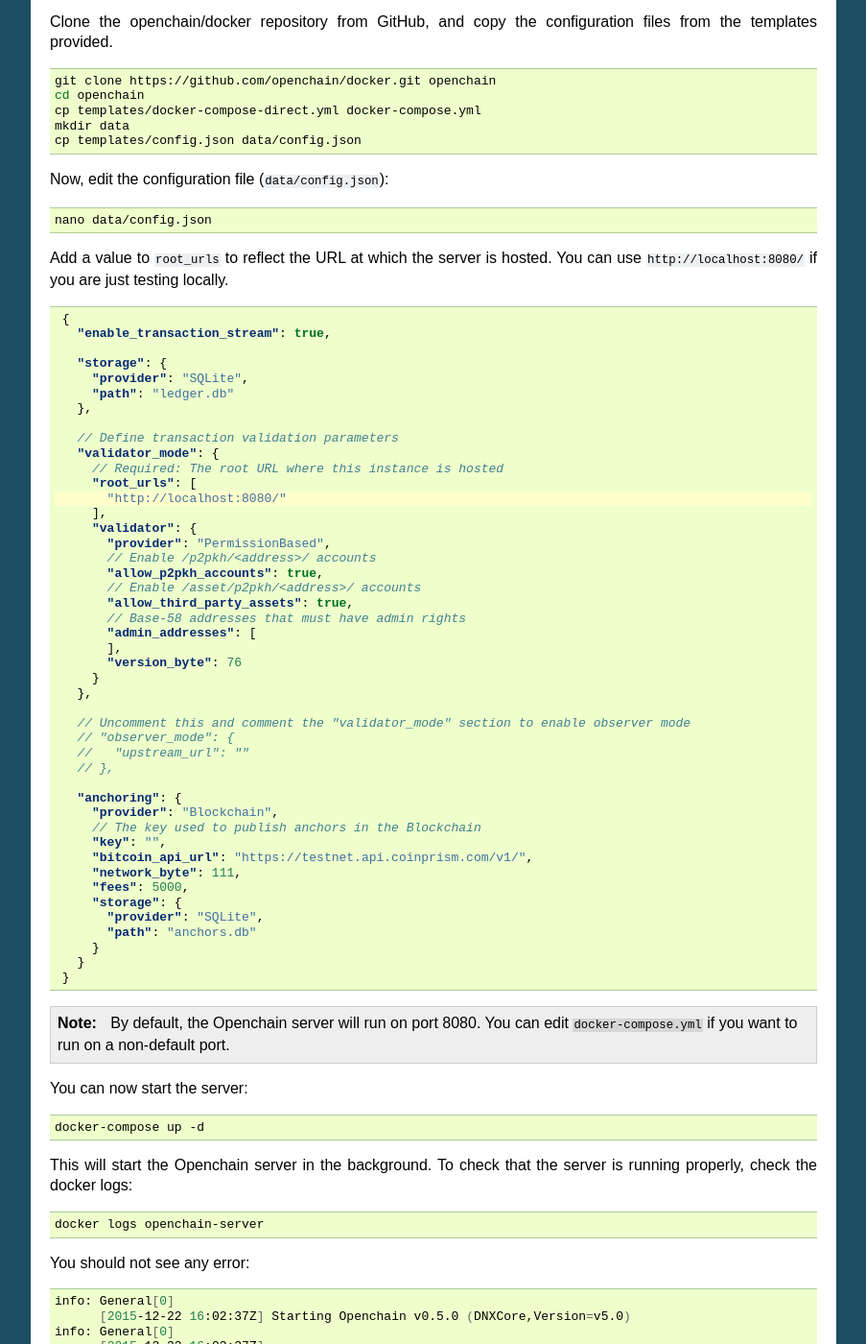
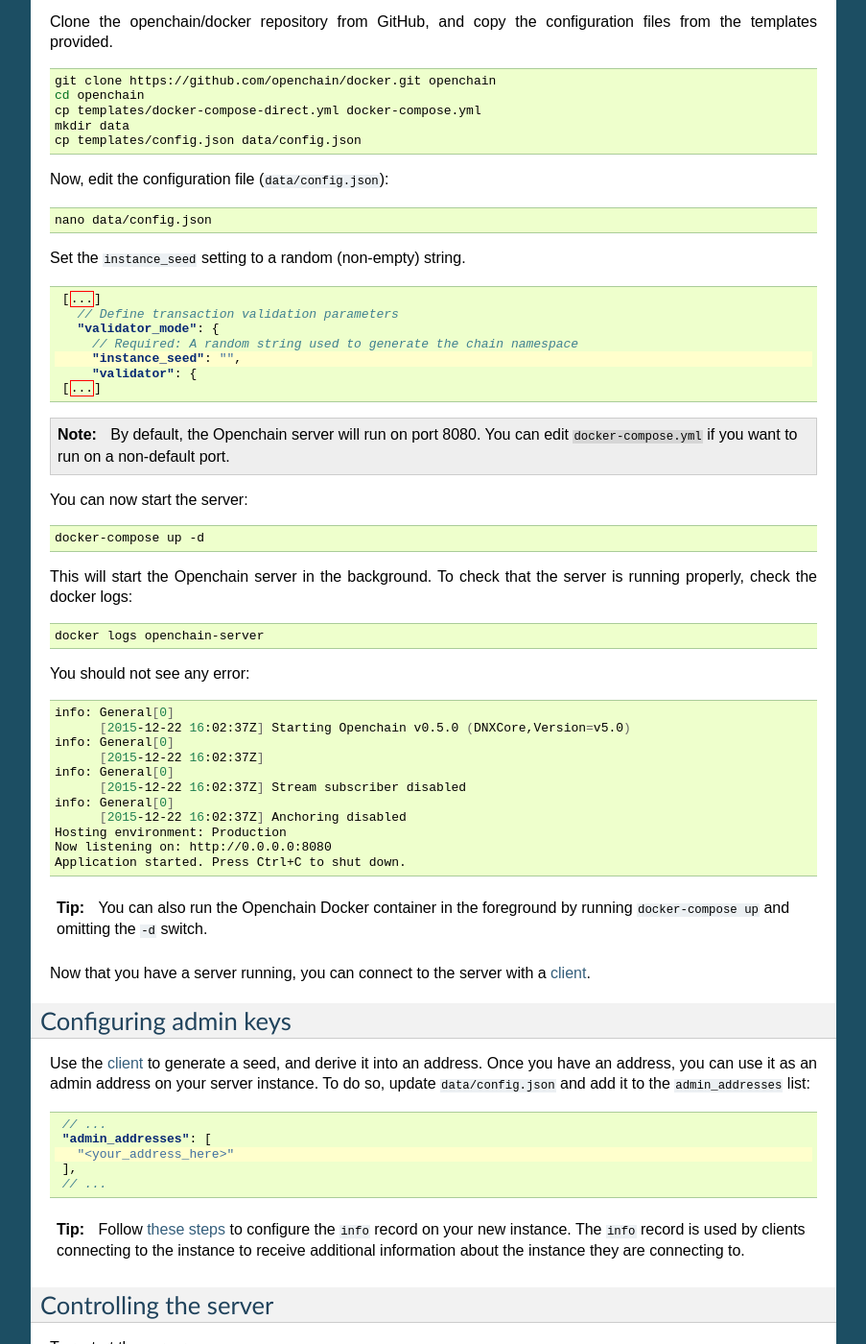
Before and after one commit to openchain/docs, a Sphinx documentation site: the page built from docs/source/general/docker-deployment.rst, in a window 1280 px wide and 1400 px high, scrolled down 552 px. Shown: the whole window at 96% size, without its empty margins (198-1101 px from the left). Built offline with Sphinx 7.4.7, drawn with Linux system fonts in a browser that asks for light colours.

Commit message:
Document the instance_seed setting

```diff
--- a/docs/source/general/docker-deployment.rst
+++ b/docs/source/general/docker-deployment.rst
@@ -44,56 +44,18 @@
 
     nano data/config.json
 
-Add a value to ``root_urls`` to reflect the URL at which the server is hosted. You can use ``http://localhost:8080/`` if you are just testing locally.
+Set the ``instance_seed`` setting to a random (non-empty) string.
 
 .. code-block:: json
-   :emphasize-lines: 13
+   :emphasize-lines: 5
 
-    {
-      "enable_transaction_stream": true,
-
-      "storage": {
-        "provider": "SQLite",
-        "path": "ledger.db"
-      },
-
+    [...]
       // Define transaction validation parameters
       "validator_mode": {
-        // Required: The root URL where this instance is hosted
-        "root_urls": [
-          "http://localhost:8080/"
-        ],
+        // Required: A random string used to generate the chain namespace
+        "instance_seed": "",
         "validator": {
-          "provider": "PermissionBased",
-          // Enable /p2pkh/<address>/ accounts
-          "allow_p2pkh_accounts": true,
-          // Enable /asset/p2pkh/<address>/ accounts
-          "allow_third_party_assets": true,
-          // Base-58 addresses that must have admin rights
-          "admin_addresses": [
-          ],
-          "version_byte": 76
-        }
-      },
-
-      // Uncomment this and comment the "validator_mode" section to enable observer mode
-      // "observer_mode": {
-      //   "upstream_url": ""
-      // },
-
-      "anchoring": {
-        "provider": "Blockchain",
-        // The key used to publish anchors in the Blockchain
-        "key": "",
-        "bitcoin_api_url": "https://testnet.api.coinprism.com/v1/",
-        "network_byte": 111,
-        "fees": 5000,
-        "storage": {
-          "provider": "SQLite",
-          "path": "anchors.db"
-        }
-      }
-    }
+    [...]
 
 .. note:: By default, the Openchain server will run on port 8080. You can edit ``docker-compose.yml`` if you want to run on a non-default port.
 
```
Also changed, not shown: docs/source/general/configuration.rst (+3 -4 lines).
